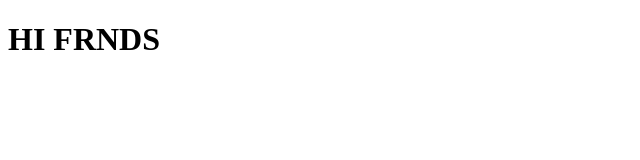
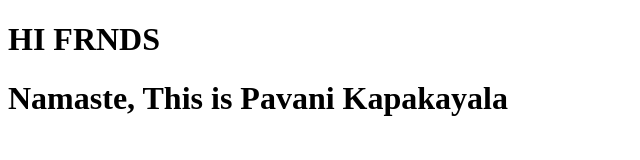
Before and after one commit to lavanyagonapa/collaboration, a plain HTML site: page index.html in a window 1280 px wide. Shown: the whole page, without its empty margins (0-640 px from the left). Drawn offline with Linux system fonts and the light colour scheme.

Commit message:
pavani_v2

```diff
--- a/index.html
+++ b/index.html
@@ -1,11 +1,15 @@
 <!DOCTYPE html>
 <html lang="en">
+
 <head>
     <meta charset="UTF-8">
     <meta name="viewport" content="width=device-width, initial-scale=1.0">
     <title>Document</title>
 </head>
+
 <body>
     <h1>HI FRNDS</h1>
+    <h1>Namaste, This is Pavani Kapakayala</h1>
 </body>
+
 </html>
```
